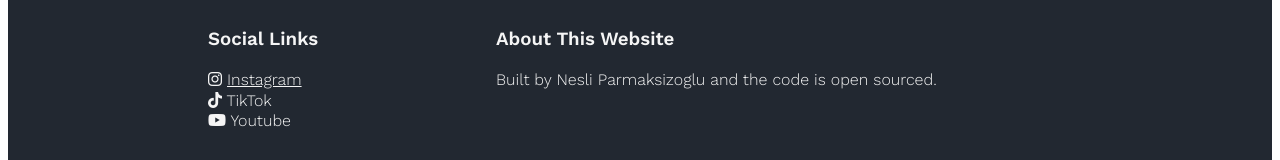
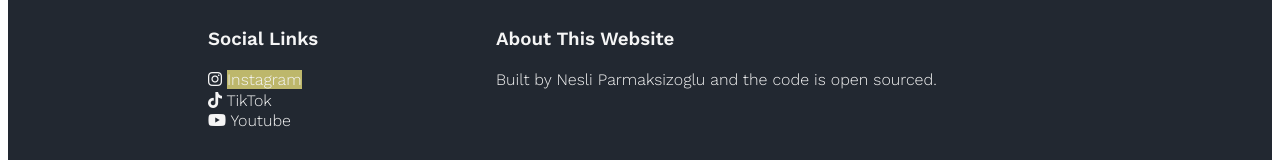
Before and after one commit to nesliprm/project-friday-5-oclock, a plain HTML site: page index.html in a window 1280 px wide. In both pictures the pointer is over the link "Instagram". Shown: the part 1249-1409 px from the top of the page. Drawn offline with nearby package versions, Linux system fonts and the light colour scheme.

Commit message:
styled footer links

```diff
--- a/src/styles.css
+++ b/src/styles.css
@@ -91,7 +91,7 @@ footer a {
 }
 
 footer a:hover {
-  text-decoration: underline;
+  background-color: var(--accent-color);
 }
 
 .container {
```
